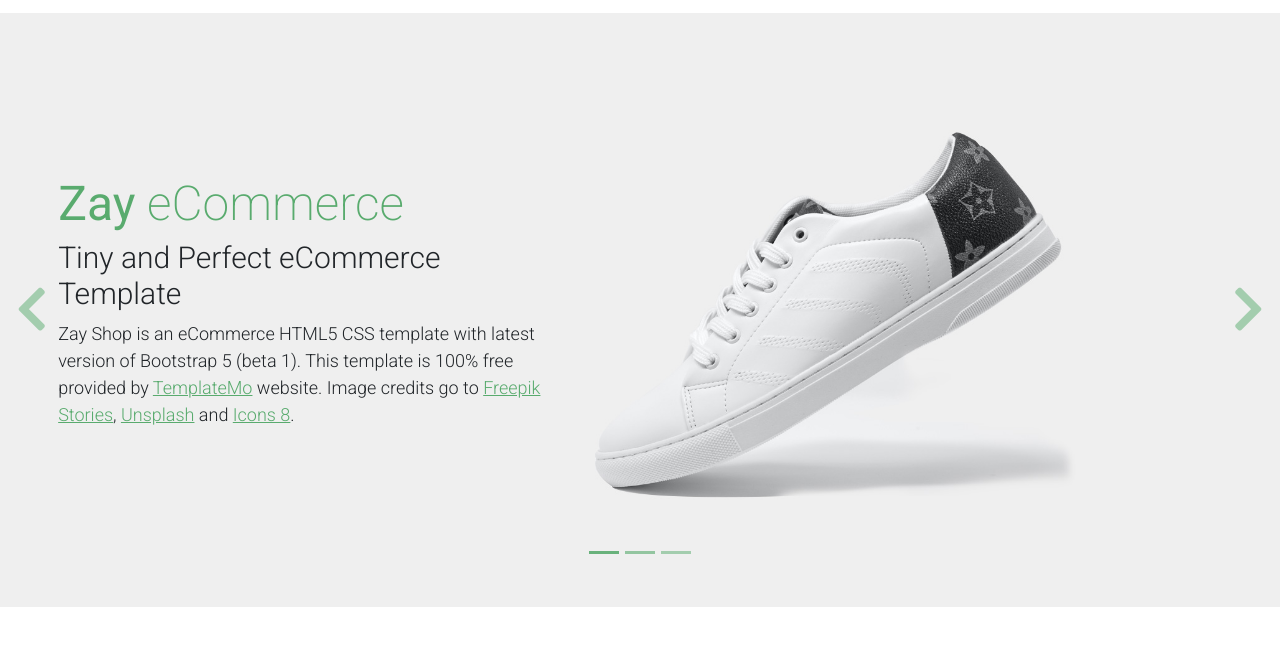
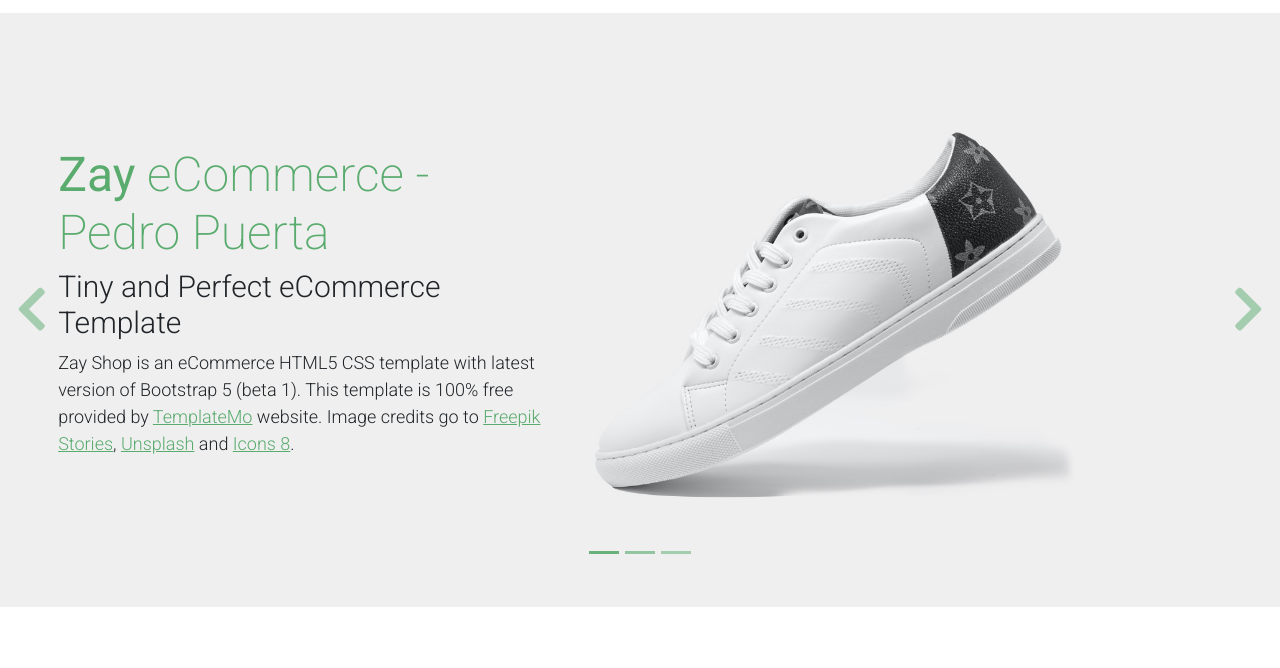
Before and after one commit to ppuerta1986/zapshop, a plain HTML site: page index.html in a window 1280 px wide. Shown: the part 119-787 px from the top of the page. Drawn offline with Linux system fonts and the light colour scheme.

Commit message:
Nuevo cambio en Slider

```diff
--- a/index.html
+++ b/index.html
@@ -2,7 +2,7 @@
 <html lang="en">
 
 <head>
-    <title>Zay Shop eCommerce HTML CSS Template</title>
+    <title>Zay Shop eCommerce HTML CSS Template - Pedro Puerta</title>
     <meta charset="utf-8">
     <meta name="viewport" content="width=device-width, initial-scale=1">
 
@@ -139,7 +139,7 @@ https://templatemo.com/tm-559-zay-shop
                         </div>
                         <div class="col-lg-6 mb-0 d-flex align-items-center">
                             <div class="text-align-left align-self-center">
-                                <h1 class="h1 text-success"><b>Zay</b> eCommerce</h1>
+                                <h1 class="h1 text-success"><b>Zay</b> eCommerce - Pedro Puerta</h1>
                                 <h3 class="h2">Tiny and Perfect eCommerce Template</h3>
                                 <p>
                                     Zay Shop is an eCommerce HTML5 CSS template with latest version of Bootstrap 5 (beta 1).
```
